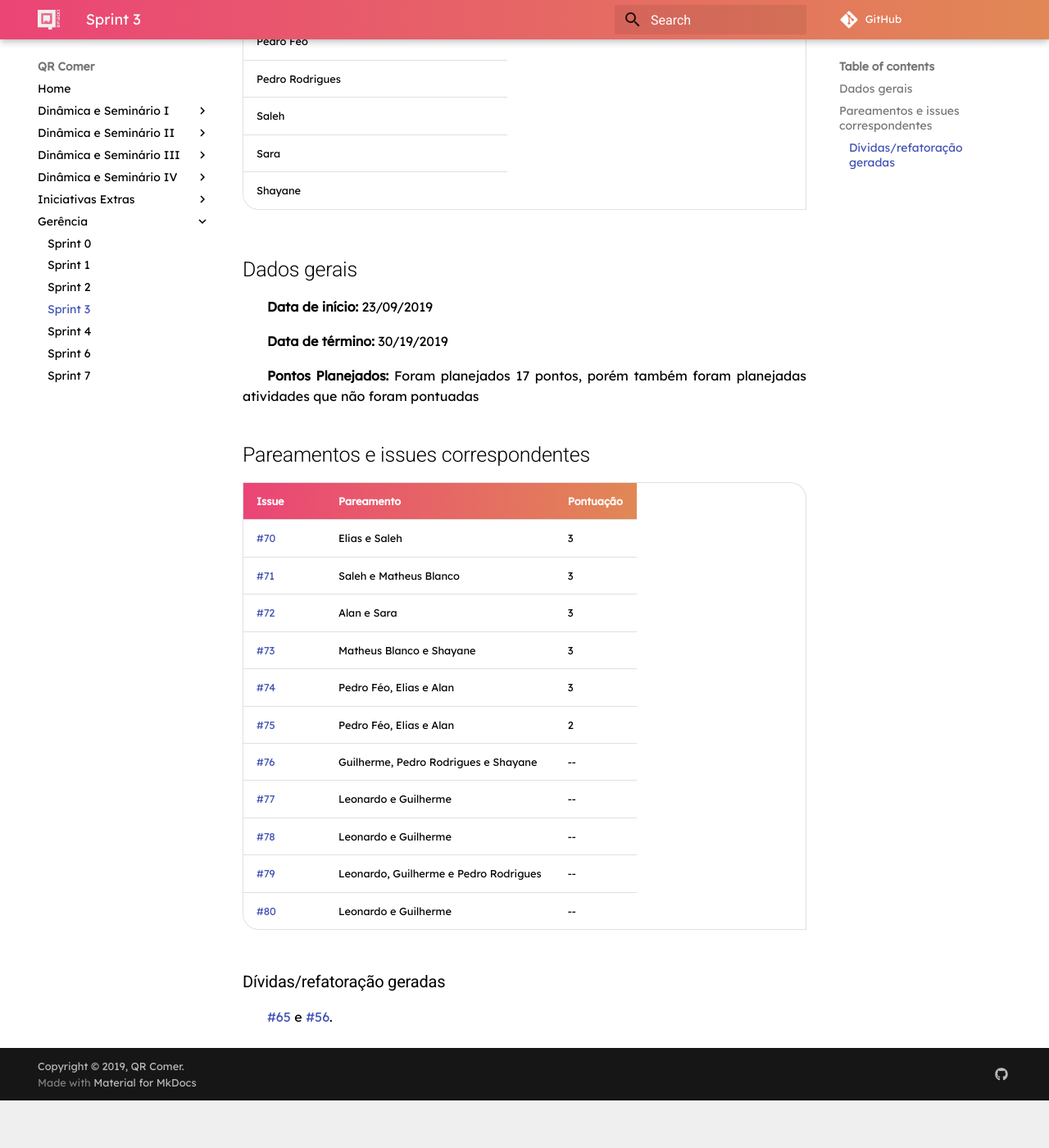
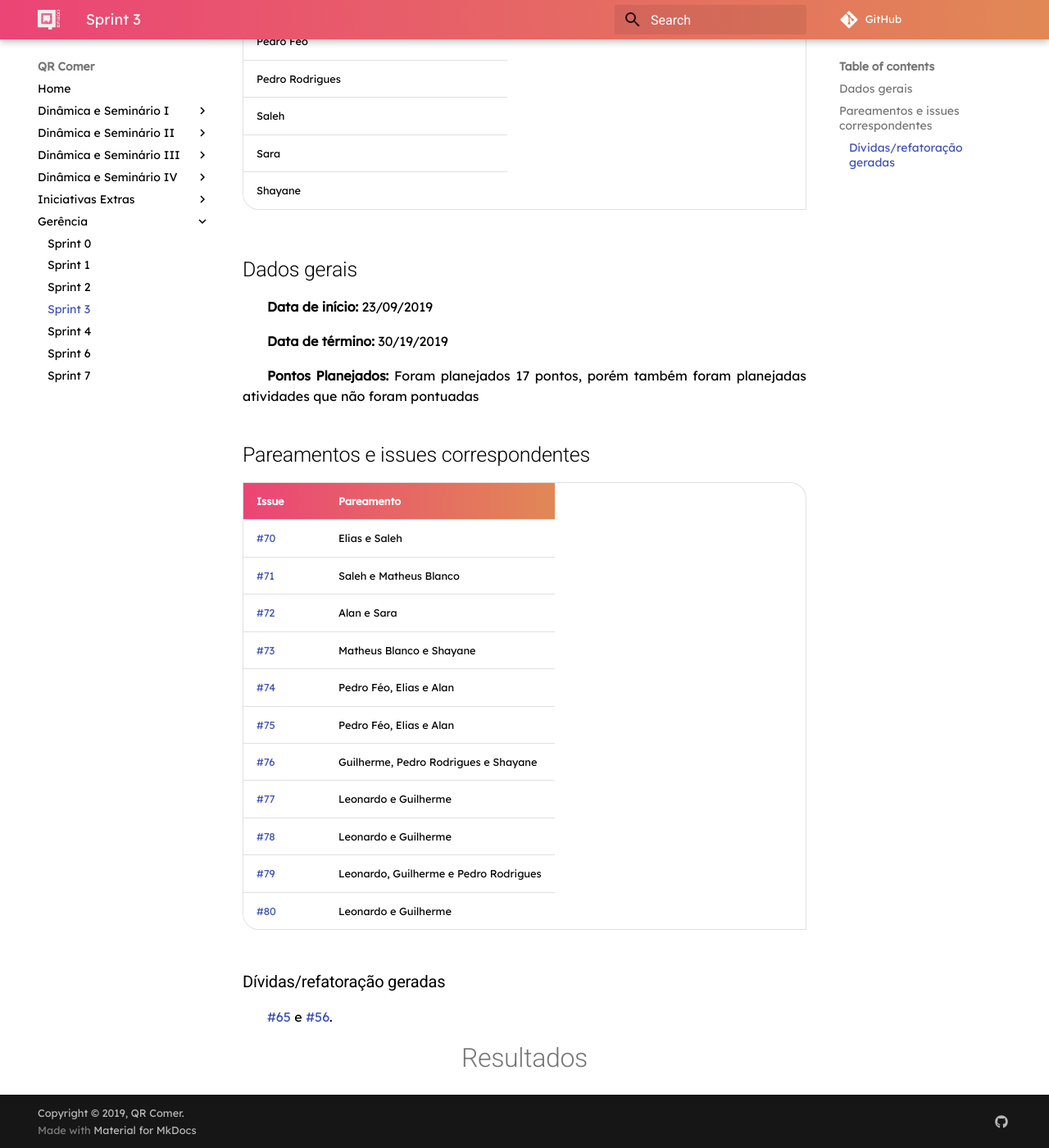
Before and after one commit to fga-desenho-2019-2/Wiki, an MkDocs documentation site: the page built from docs/gerencia/sprint3.md, in a window 1280 px wide and 1400 px high, scrolled down 425 px. Shown: the whole window at 82% size. Built offline with MkDocs 1.6.1 and Material for MkDocs 9.7.7, drawn with Linux system fonts in a browser that asks for light colours; some web fonts are replaced; comment, search, counter and statistics services are not loaded; old or Windows-style settings are respelled for this version of MkDocs; before the commit the page ends 1767 px from its top, so only the background shows below that.

Commit message:
add sprint 3

```diff
--- a/docs/gerencia/sprint3.md
+++ b/docs/gerencia/sprint3.md
@@ -22,19 +22,21 @@
 **Pontos Planejados:** Foram planejados 17 pontos, porém também foram planejadas atividades que não foram pontuadas
 
 ## Pareamentos e issues correspondentes
-| Issue | Pareamento | Pontuação |
-|-------|------------|-----------|
-| [#70](https://github.com/fga-desenho-2019-2/Wiki/issues/70) | Elias e Saleh  | 3 |
-| [#71](https://github.com/fga-desenho-2019-2/Wiki/issues/71) | Saleh e Matheus Blanco | 3 |
-| [#72](https://github.com/fga-desenho-2019-2/Wiki/issues/72) | Alan e Sara | 3 |
-| [#73](https://github.com/fga-desenho-2019-2/Wiki/issues/73) | Matheus Blanco e Shayane  | 3 |
-| [#74](https://github.com/fga-desenho-2019-2/Wiki/issues/74) | Pedro Féo, Elias e Alan  | 3 |
-| [#75](https://github.com/fga-desenho-2019-2/Wiki/issues/75) | Pedro Féo, Elias e Alan  | 2 |
-| [#76](https://github.com/fga-desenho-2019-2/Wiki/issues/76) | Guilherme, Pedro Rodrigues e Shayane | -- |
-| [#77](https://github.com/fga-desenho-2019-2/Wiki/issues/77) | Leonardo e Guilherme  | -- |
-| [#78](https://github.com/fga-desenho-2019-2/Wiki/issues/78) | Leonardo e Guilherme  | -- |
-| [#79](https://github.com/fga-desenho-2019-2/Wiki/issues/79) | Leonardo, Guilherme e Pedro Rodrigues  | -- |
-| [#80](https://github.com/fga-desenho-2019-2/Wiki/issues/80) | Leonardo e Guilherme  | -- |
+| Issue | Pareamento |
+|-------|------------|
+| [#70](https://github.com/fga-desenho-2019-2/Wiki/issues/70) | Elias e Saleh  |
+| [#71](https://github.com/fga-desenho-2019-2/Wiki/issues/71) | Saleh e Matheus Blanco |
+| [#72](https://github.com/fga-desenho-2019-2/Wiki/issues/72) | Alan e Sara |
+| [#73](https://github.com/fga-desenho-2019-2/Wiki/issues/73) | Matheus Blanco e Shayane  |
+| [#74](https://github.com/fga-desenho-2019-2/Wiki/issues/74) | Pedro Féo, Elias e Alan |
+| [#75](https://github.com/fga-desenho-2019-2/Wiki/issues/75) | Pedro Féo, Elias e Alan  |
+| [#76](https://github.com/fga-desenho-2019-2/Wiki/issues/76) | Guilherme, Pedro Rodrigues e Shayane |
+| [#77](https://github.com/fga-desenho-2019-2/Wiki/issues/77) | Leonardo e Guilherme  |
+| [#78](https://github.com/fga-desenho-2019-2/Wiki/issues/78) | Leonardo e Guilherme  |
+| [#79](https://github.com/fga-desenho-2019-2/Wiki/issues/79) | Leonardo, Guilherme e Pedro Rodrigues  |
+| [#80](https://github.com/fga-desenho-2019-2/Wiki/issues/80) | Leonardo e Guilherme  |
 
 ### Dívidas/refatoração geradas
 [#65](https://github.com/fga-desenho-2019-2/Wiki/issues/65) e [#56](https://github.com/fga-desenho-2019-2/Wiki/issues/56).
+
+# Resultados
```
